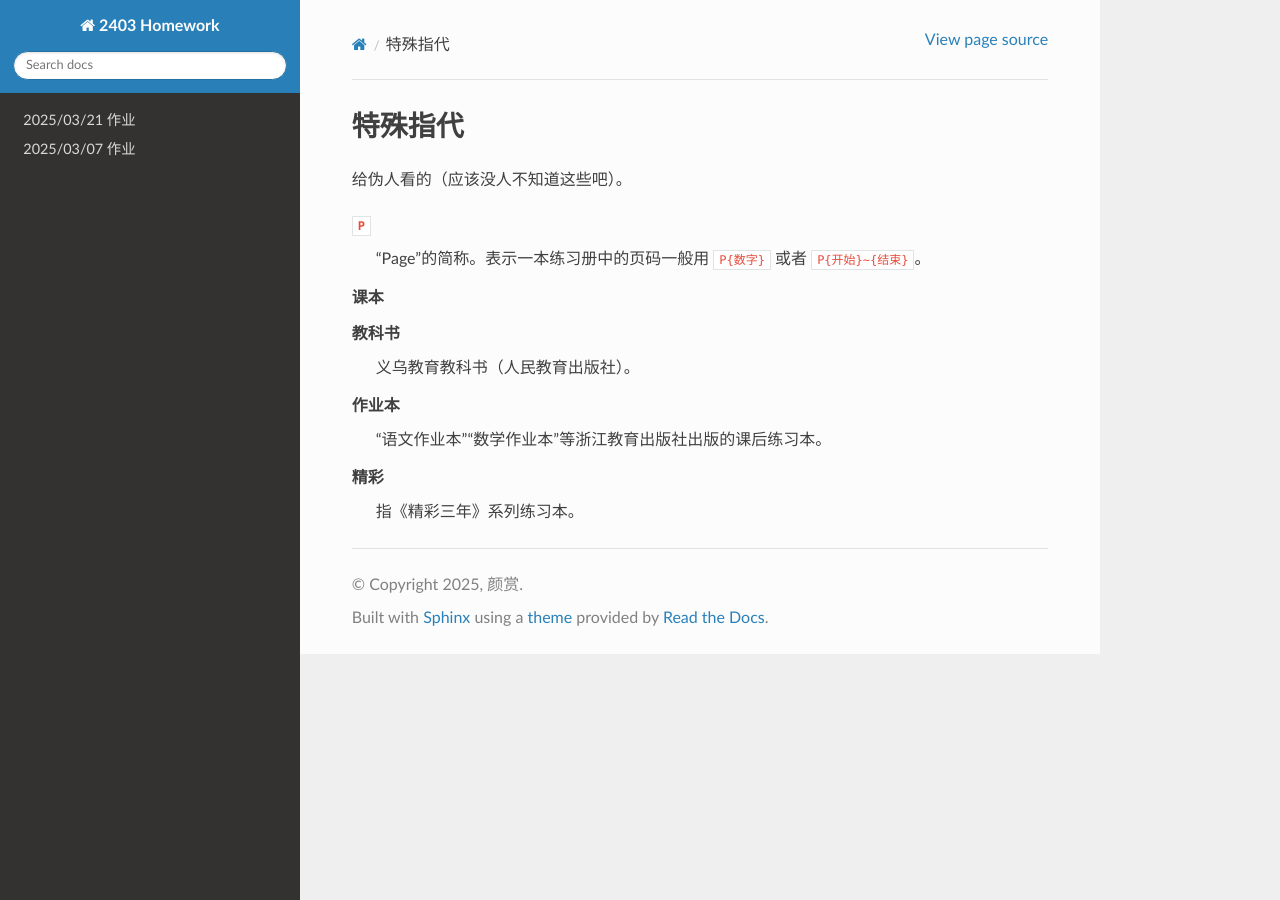
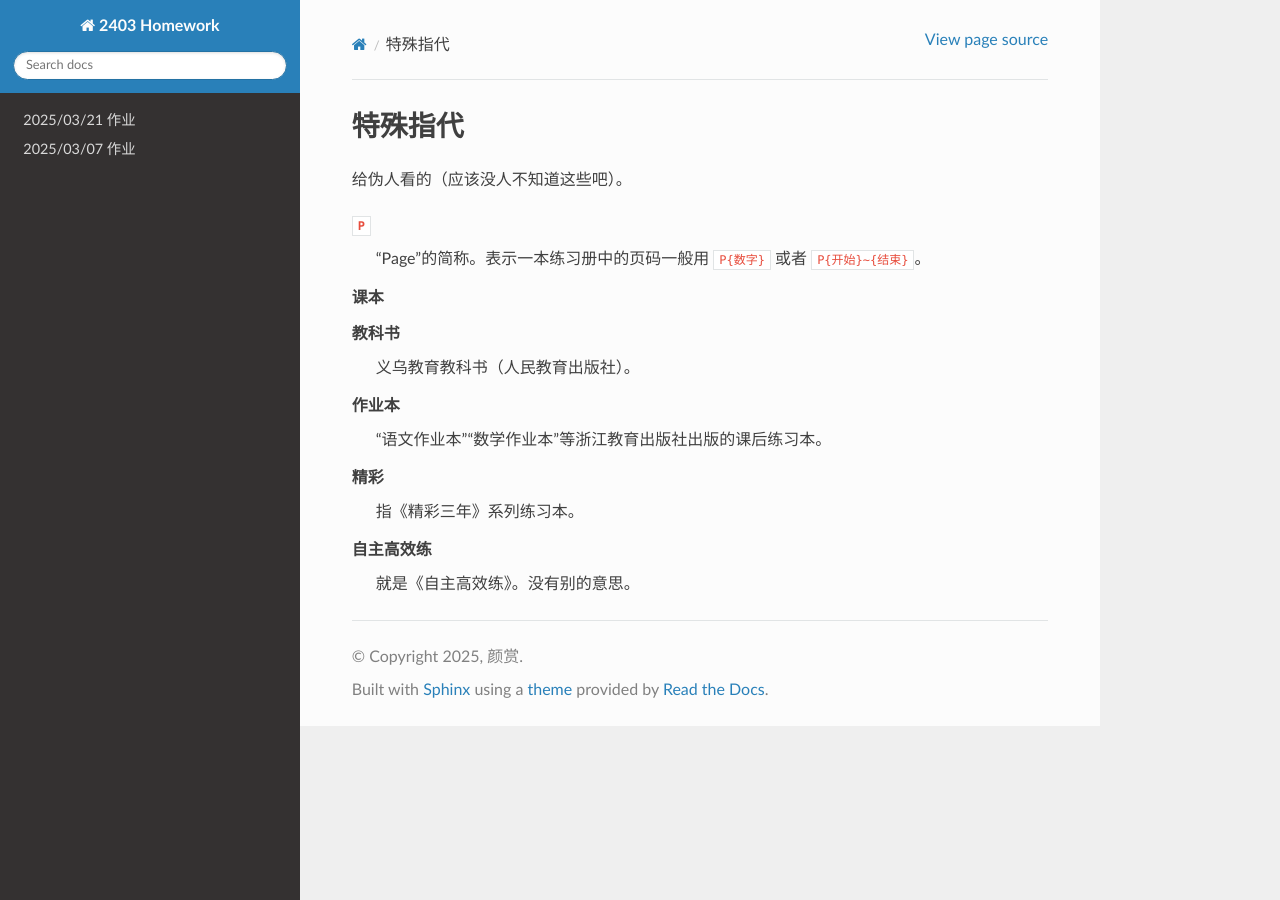
Before and after one commit to Sail-in-1024/2403-Homework, a Sphinx documentation site: the page built from docs/source/glossary.rst, in a window 1280 px wide. Built offline with Sphinx 7.4.7 and the Read the Docs theme 3.1.0, drawn with Linux system fonts in a browser that asks for light colours.

Commit message:
更新 glossary.rst
增加了“自主高效练”的说明

```diff
--- a/docs/source/glossary.rst
+++ b/docs/source/glossary.rst
@@ -17,3 +17,6 @@
 
    精彩
       指《精彩三年》系列练习本。
+
+   自主高效练
+      就是《自主高效练》。没有别的意思。
```
